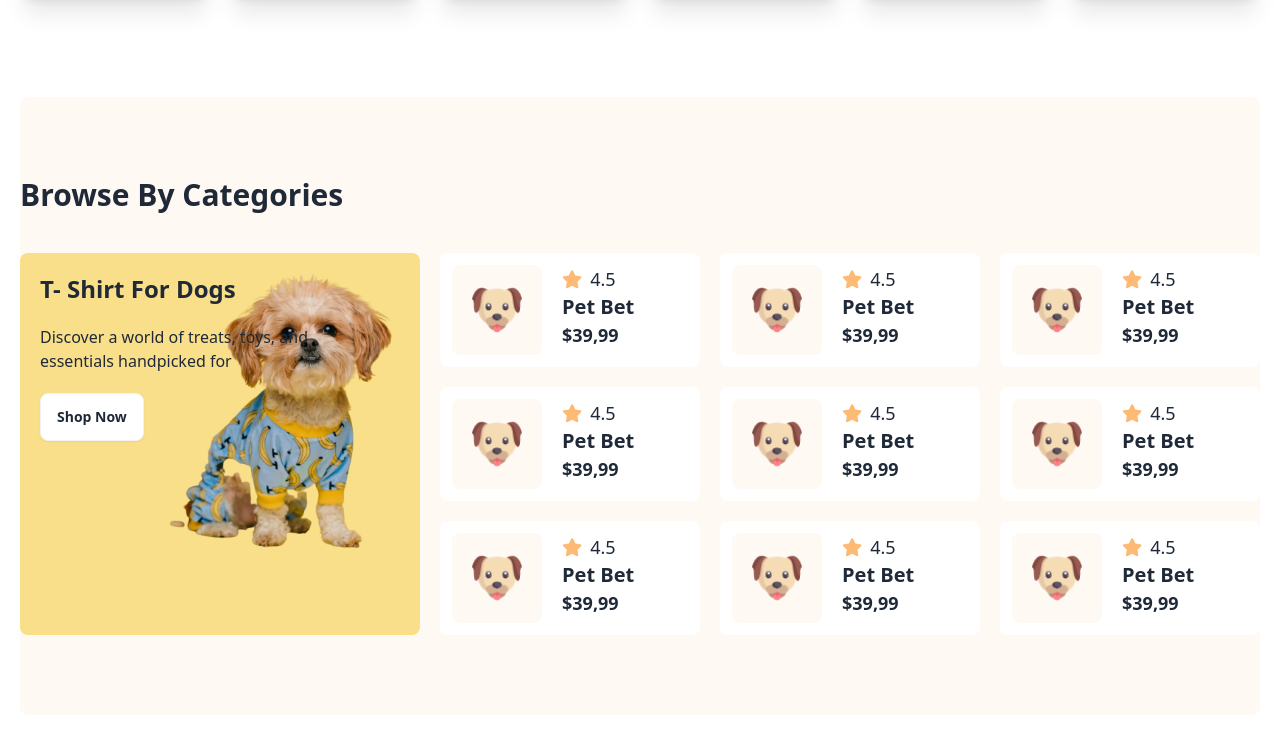
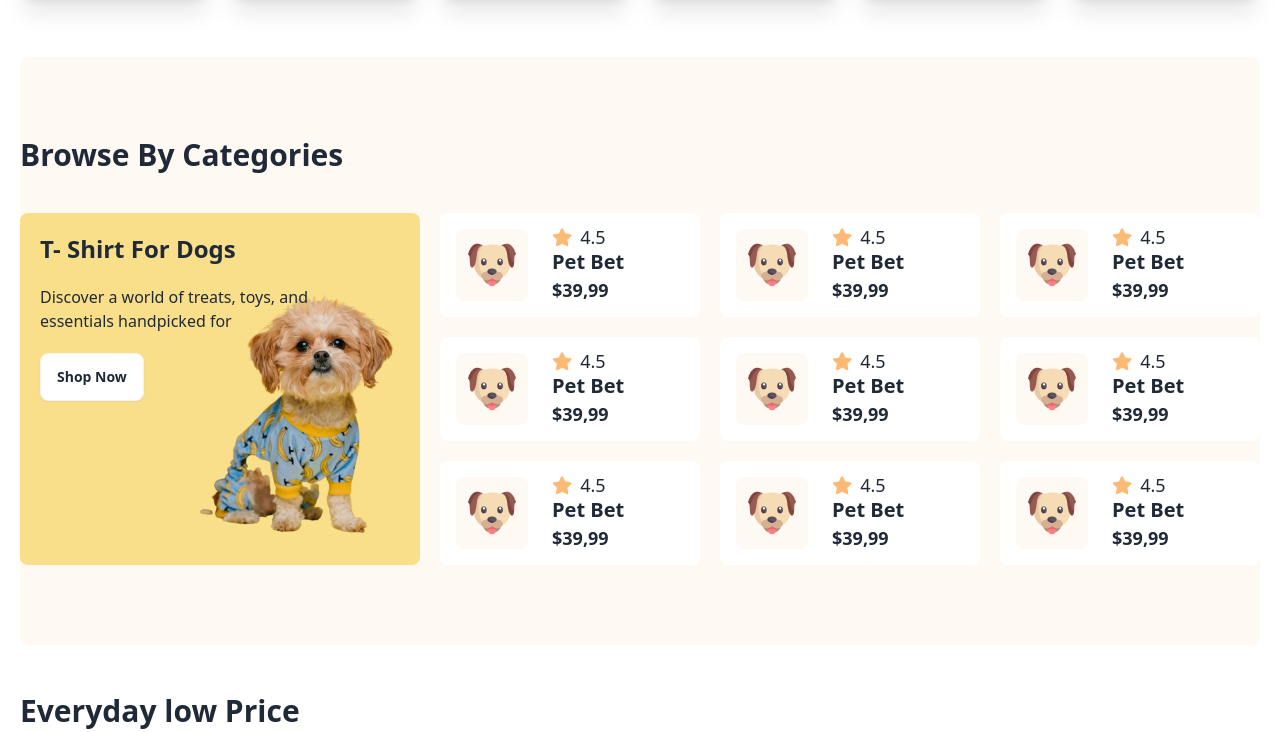
Before and after one commit to saifulislam66/PH-B11-Assignment-3, a plain HTML site: page index.html in a window 1280 px wide. Shown: the part 975-1707 px from the top of the page. Drawn offline with nearby package versions, Linux system fonts and the light colour scheme; a web font is replaced by a local one.

Commit message:
added footer section

```diff
--- a/index.html
+++ b/index.html
@@ -101,11 +101,11 @@
 
     <header class="container mx-auto px-5">
       <div
-        class="banner h-[600px] bg-right-bottom bg-no-repeat bg-[url('./assets/cat-big.png')]"
+        class="banner h-[400px] md:h-[600px] bg-contain bg-right-bottom bg-no-repeat bg-[url('./assets/cat-big.png')]"
       >
         <div class="bannner-content pt-10 md:w-1/2">
           <h1
-            class="text-[30px] md:text-[56px] font-bold leading-tight text-gray-800"
+            class="text-[30px] md:text-[56px] mb-3 font-bold leading-tight text-gray-800"
           >
             Pamper Your Pet,<br />
             Because They Deserve <br />
@@ -115,7 +115,12 @@
             Discover a world of treats, toys, and essentials handpicked for your
             furry friends. Shop now and make tails wag with joy!
           </p>
-          <button class="btn mt-5 bg-[#FFDC26]">Find a pet</button>
+
+          <button
+            class="px-6 py-3 bg-[#FFDC26] mt-5 text-gray-800 font-bold rounded-lg animate-pulse"
+          >
+            Find a pet
+          </button>
         </div>
       </div>
     </header>
@@ -205,13 +210,16 @@
         <!-- Categories cards  -->
       </section>
       <!-- terending pet section  -->
-      <section class="bg-[#FFF9F4] rounded-lg my-20 py-20">
+      <section class="bg-[#FFF9F4] rounded-lg mt-10 py-20">
         <h2 class="text-3xl text-gray-800 font-semibold">
           Browse By Categories
         </h2>
-        <div class="mt-10 grid grid-cols-9 grid-rows-3 gap-5">
         <div
-            class="bg-[#F9DF8A] rounded-lg relative p-5 justify-between col-span-3 row-span-3"
+          class="mt-10 grid grid-cols-4 lg:grid-cols-9 md:grid-rows-3 gap-3 md:gap-5"
+        >
+          <!-- trandig big card  -->
+          <div
+            class="bg-[#F9DF8A] rounded-lg relative pt-24 md:p-5 col-span-4 md:col-span-3 md:row-span-3 flex items-end justify-end"
           >
             <div class="absolute top-5 left-5">
               <h3 class="text-2xl mb-5 text-gray-800 font-semibold">
@@ -223,144 +231,216 @@
               </p>
               <button class="btn bg-white mt-5">Shop Now</button>
             </div>
-            <div class="flex items-end justify-end">
-              <img class="w-[230px]" src="./assets/cute-pet-mid.png" alt="" />
+            <div class="">
+              <img class="w-[200px]" src="./assets/cute-pet-mid.png" alt="" />
             </div>
           </div>
 
           <!-- small cards  -->
-          <div class="bg-white rounded-lg p-3 flex gap-5 col-span-2">
           <div
-              class="p-5 rounded-lg bg-[#FFF9F4] flex items-center justify-center"
+            class="bg-white rounded-lg p-1 md:p-3 flex items-center gap-3 md:gap-5 col-span-2"
           >
-              <img class="w-[50px]" src="./assets/dog-cartoon.png" alt="" />
+            <div class="p-1 md:p-1 rounded-lg flex items-center justify-center">
+              <div class="p-3 rounded-lg bg-[#FFF9F4]">
+                <img class="" src="./assets/dog-cartoon.png" alt="" />
+              </div>
             </div>
             <div>
-              <h4 class="text-lg">
+              <h4 class="text-lg leading-tight">
                 <i class="text-orange-300 me-2 fa-solid fa-star"></i>4.5
               </h4>
-              <h4 class="text-xl font-semibold text-gray-800">Pet Bet</h4>
-              <p class="text-lg font-semibold text-gray-800">$39,99</p>
+              <h4
+                class="text-lg leading-tight md:text-xl font-semibold text-gray-800"
+              >
+                Pet Bet
+              </h4>
+              <p class="text-sm md:text-lg font-semibold text-gray-800">
+                $39,99
+              </p>
             </div>
           </div>
           <!-- card  -->
-          <div class="bg-white rounded-lg p-3 flex gap-5 col-span-2">
           <div
-              class="p-5 rounded-lg bg-[#FFF9F4] flex items-center justify-center"
+            class="bg-white rounded-lg p-1 md:p-3 flex items-center gap-3 md:gap-5 col-span-2"
           >
-              <img class="w-[50px]" src="./assets/dog-cartoon.png" alt="" />
+            <div class="p-1 md:p-1 rounded-lg flex items-center justify-center">
+              <div class="p-3 rounded-lg bg-[#FFF9F4]">
+                <img class="" src="./assets/dog-cartoon.png" alt="" />
+              </div>
             </div>
             <div>
-              <h4 class="text-lg">
+              <h4 class="text-lg leading-tight">
                 <i class="text-orange-300 me-2 fa-solid fa-star"></i>4.5
               </h4>
-              <h4 class="text-xl font-semibold text-gray-800">Pet Bet</h4>
-              <p class="text-lg font-semibold text-gray-800">$39,99</p>
+              <h4
+                class="text-lg leading-tight md:text-xl font-semibold text-gray-800"
+              >
+                Pet Bet
+              </h4>
+              <p class="text-sm md:text-lg font-semibold text-gray-800">
+                $39,99
+              </p>
             </div>
           </div>
           <!-- card  -->
-          <div class="bg-white rounded-lg p-3 flex gap-5 col-span-2">
           <div
-              class="p-5 rounded-lg bg-[#FFF9F4] flex items-center justify-center"
+            class="bg-white rounded-lg p-1 md:p-3 flex items-center gap-3 md:gap-5 col-span-2"
           >
-              <img class="w-[50px]" src="./assets/dog-cartoon.png" alt="" />
+            <div class="p-1 md:p-1 rounded-lg flex items-center justify-center">
+              <div class="p-3 rounded-lg bg-[#FFF9F4]">
+                <img class="" src="./assets/dog-cartoon.png" alt="" />
+              </div>
             </div>
             <div>
-              <h4 class="text-lg">
+              <h4 class="text-lg leading-tight">
                 <i class="text-orange-300 me-2 fa-solid fa-star"></i>4.5
               </h4>
-              <h4 class="text-xl font-semibold text-gray-800">Pet Bet</h4>
-              <p class="text-lg font-semibold text-gray-800">$39,99</p>
+              <h4
+                class="text-lg leading-tight md:text-xl font-semibold text-gray-800"
+              >
+                Pet Bet
+              </h4>
+              <p class="text-sm md:text-lg font-semibold text-gray-800">
+                $39,99
+              </p>
             </div>
           </div>
           <!-- card  -->
-          <div class="bg-white rounded-lg p-3 flex gap-5 col-span-2">
           <div
-              class="p-5 rounded-lg bg-[#FFF9F4] flex items-center justify-center"
+            class="bg-white rounded-lg p-1 md:p-3 flex items-center gap-3 md:gap-5 col-span-2"
           >
-              <img class="w-[50px]" src="./assets/dog-cartoon.png" alt="" />
+            <div class="p-1 md:p-1 rounded-lg flex items-center justify-center">
+              <div class="p-3 rounded-lg bg-[#FFF9F4]">
+                <img class="" src="./assets/dog-cartoon.png" alt="" />
+              </div>
             </div>
             <div>
-              <h4 class="text-lg">
+              <h4 class="text-lg leading-tight">
                 <i class="text-orange-300 me-2 fa-solid fa-star"></i>4.5
               </h4>
-              <h4 class="text-xl font-semibold text-gray-800">Pet Bet</h4>
-              <p class="text-lg font-semibold text-gray-800">$39,99</p>
+              <h4
+                class="text-lg leading-tight md:text-xl font-semibold text-gray-800"
+              >
+                Pet Bet
+              </h4>
+              <p class="text-sm md:text-lg font-semibold text-gray-800">
+                $39,99
+              </p>
             </div>
           </div>
           <!-- card  -->
-          <div class="bg-white rounded-lg p-3 flex gap-5 col-span-2">
           <div
-              class="p-5 rounded-lg bg-[#FFF9F4] flex items-center justify-center"
+            class="bg-white rounded-lg p-1 md:p-3 flex items-center gap-3 md:gap-5 col-span-2"
           >
-              <img class="w-[50px]" src="./assets/dog-cartoon.png" alt="" />
+            <div class="p-1 md:p-1 rounded-lg flex items-center justify-center">
+              <div class="p-3 rounded-lg bg-[#FFF9F4]">
+                <img class="" src="./assets/dog-cartoon.png" alt="" />
+              </div>
             </div>
             <div>
-              <h4 class="text-lg">
+              <h4 class="text-lg leading-tight">
                 <i class="text-orange-300 me-2 fa-solid fa-star"></i>4.5
               </h4>
-              <h4 class="text-xl font-semibold text-gray-800">Pet Bet</h4>
-              <p class="text-lg font-semibold text-gray-800">$39,99</p>
+              <h4
+                class="text-lg leading-tight md:text-xl font-semibold text-gray-800"
+              >
+                Pet Bet
+              </h4>
+              <p class="text-sm md:text-lg font-semibold text-gray-800">
+                $39,99
+              </p>
             </div>
           </div>
           <!-- card  -->
-          <div class="bg-white rounded-lg p-3 flex gap-5 col-span-2">
           <div
-              class="p-5 rounded-lg bg-[#FFF9F4] flex items-center justify-center"
+            class="bg-white rounded-lg p-1 md:p-3 flex items-center gap-3 md:gap-5 col-span-2"
           >
-              <img class="w-[50px]" src="./assets/dog-cartoon.png" alt="" />
+            <div class="p-1 md:p-1 rounded-lg flex items-center justify-center">
+              <div class="p-3 rounded-lg bg-[#FFF9F4]">
+                <img class="" src="./assets/dog-cartoon.png" alt="" />
+              </div>
             </div>
             <div>
-              <h4 class="text-lg">
+              <h4 class="text-lg leading-tight">
                 <i class="text-orange-300 me-2 fa-solid fa-star"></i>4.5
               </h4>
-              <h4 class="text-xl font-semibold text-gray-800">Pet Bet</h4>
-              <p class="text-lg font-semibold text-gray-800">$39,99</p>
+              <h4
+                class="text-lg leading-tight md:text-xl font-semibold text-gray-800"
+              >
+                Pet Bet
+              </h4>
+              <p class="text-sm md:text-lg font-semibold text-gray-800">
+                $39,99
+              </p>
             </div>
           </div>
           <!-- card  -->
-          <div class="bg-white rounded-lg p-3 flex gap-5 col-span-2">
           <div
-              class="p-5 rounded-lg bg-[#FFF9F4] flex items-center justify-center"
+            class="bg-white rounded-lg p-1 md:p-3 flex items-center gap-3 md:gap-5 col-span-2"
           >
-              <img class="w-[50px]" src="./assets/dog-cartoon.png" alt="" />
+            <div class="p-1 md:p-1 rounded-lg flex items-center justify-center">
+              <div class="p-3 rounded-lg bg-[#FFF9F4]">
+                <img class="" src="./assets/dog-cartoon.png" alt="" />
+              </div>
             </div>
             <div>
-              <h4 class="text-lg">
+              <h4 class="text-lg leading-tight">
                 <i class="text-orange-300 me-2 fa-solid fa-star"></i>4.5
               </h4>
-              <h4 class="text-xl font-semibold text-gray-800">Pet Bet</h4>
-              <p class="text-lg font-semibold text-gray-800">$39,99</p>
+              <h4
+                class="text-lg leading-tight md:text-xl font-semibold text-gray-800"
+              >
+                Pet Bet
+              </h4>
+              <p class="text-sm md:text-lg font-semibold text-gray-800">
+                $39,99
+              </p>
             </div>
           </div>
           <!-- card  -->
-          <div class="bg-white rounded-lg p-3 flex gap-5 col-span-2">
           <div
-              class="p-5 rounded-lg bg-[#FFF9F4] flex items-center justify-center"
+            class="bg-white rounded-lg p-1 md:p-3 flex items-center gap-3 md:gap-5 col-span-2"
           >
-              <img class="w-[50px]" src="./assets/dog-cartoon.png" alt="" />
+            <div class="p-1 md:p-1 rounded-lg flex items-center justify-center">
+              <div class="p-3 rounded-lg bg-[#FFF9F4]">
+                <img class="" src="./assets/dog-cartoon.png" alt="" />
+              </div>
             </div>
             <div>
-              <h4 class="text-lg">
+              <h4 class="text-lg leading-tight">
                 <i class="text-orange-300 me-2 fa-solid fa-star"></i>4.5
               </h4>
-              <h4 class="text-xl font-semibold text-gray-800">Pet Bet</h4>
-              <p class="text-lg font-semibold text-gray-800">$39,99</p>
+              <h4
+                class="text-lg leading-tight md:text-xl font-semibold text-gray-800"
+              >
+                Pet Bet
+              </h4>
+              <p class="text-sm md:text-lg font-semibold text-gray-800">
+                $39,99
+              </p>
             </div>
           </div>
           <!-- card  -->
-          <div class="bg-white rounded-lg p-3 flex gap-5 col-span-2">
           <div
-              class="p-5 rounded-lg bg-[#FFF9F4] flex items-center justify-center"
+            class="bg-white rounded-lg p-1 md:p-3 flex items-center gap-3 md:gap-5 col-span-2"
           >
-              <img class="w-[50px]" src="./assets/dog-cartoon.png" alt="" />
+            <div class="p-1 md:p-1 rounded-lg flex items-center justify-center">
+              <div class="p-3 rounded-lg bg-[#FFF9F4]">
+                <img class="" src="./assets/dog-cartoon.png" alt="" />
+              </div>
             </div>
             <div>
-              <h4 class="text-lg">
+              <h4 class="text-lg leading-tight">
                 <i class="text-orange-300 me-2 fa-solid fa-star"></i>4.5
               </h4>
-              <h4 class="text-xl font-semibold text-gray-800">Pet Bet</h4>
-              <p class="text-lg font-semibold text-gray-800">$39,99</p>
+              <h4
+                class="text-lg leading-tight md:text-xl font-semibold text-gray-800"
+              >
+                Pet Bet
+              </h4>
+              <p class="text-sm md:text-lg font-semibold text-gray-800">
+                $39,99
+              </p>
             </div>
           </div>
           <!-- card  -->
@@ -368,7 +448,7 @@
       </section>
 
       <!-- Trending Pet Products -->
-      <section class="py-20 mb-96">
+      <section class="py-12 mb-[450px] md:mb-56">
         <h2 class="text-3xl text-gray-800 font-semibold">Everyday low Price</h2>
         <div class="mt-7 grid grid-cols-1 md:grid-cols-5 items-center gap-5">
           <div
@@ -422,6 +502,69 @@
       </section>
     </main>
 
+    <footer
+      class="bg-[#FFDC26] pt-[400px] md:pt-[300px] pb-5 container mx-auto px-5"
+    >
+      <div class="relative">
+        <!-- footer card -->
+        <div
+          class="w-[80%] absolute left-1/2 transform -translate-x-1/2 -translate-y-1/2 -top-[480px] md:-top-[300px] bg-gray-100 p-5 rounded-lg grid col-span-1 gap-5 md:grid-cols-6"
+        >
+          <div class="md:col-span-2">
+            <img class="w-[320px]" src="./assets/cute-pet-mid.png" alt="" />
+          </div>
+          <div class="md:col-span-4 pt-10">
+            <h5 class="text-[36px] text-gray-800 font-semibold">
+              Get Pawsome News!
+            </h5>
+            <p class="text-lg text-gray-800 my-3">
+              Exclusive training tips, ticks, product deals and more.
+            </p>
+            <div>
+              <input
+                class="py-3 w-[180px] md:w-[430px] px-3 rounded-lg bg-[#FFFFFF]"
+                type="text"
+                placeholder="Enter Email..."
+              />
+            </div>
+            <button class="btn mt-5 bg-[#FFDC26]">Subscribe</button>
+          </div>
+        </div>
+        <!-- footer content  -->
+        <div
+          class="flex flex-col gap-3 md:flex-row md:items-center md:justify-between"
+        >
+          <div class="">
+            <div class="flex gap-3 items-center">
+              <img src="./assets/logo-footer.png" alt="" />
+              <span class="text-2xl font-semibold mb-5">Browse4Pets</span>
+            </div>
+            <p class="text-lg">
+              Discover a world of treats, toys, and <br />
+              essentials handpicked for your furry <br />
+              friends
+            </p>
+          </div>
+          <div class="text-lg">
+            <ul>
+              <li><a class="" href="">Home</a></li>
+              <li><a class="" href="">About</a></li>
+              <li><a class="" href="">Contact</a></li>
+            </ul>
+          </div>
+          <div class="">
+            <h4 class="text-xl font-semibold mb-3">Follow Us</h4>
+            <div class="text-2xl flex gap-3">
+              <i class="fa-brands fa-facebook"></i>
+              <i class="fa-brands fa-instagram"></i>
+              <i class="fa-brands fa-linkedin"></i>
+              <i class="fa-brands fa-pinterest"></i>
+            </div>
+          </div>
+        </div>
+      </div>
+    </footer>
+
     <script>
       module.exports = {
         theme: {
```
Also changed, not shown: 1 other file. Lines whose indentation alone changed are shown as unchanged.
